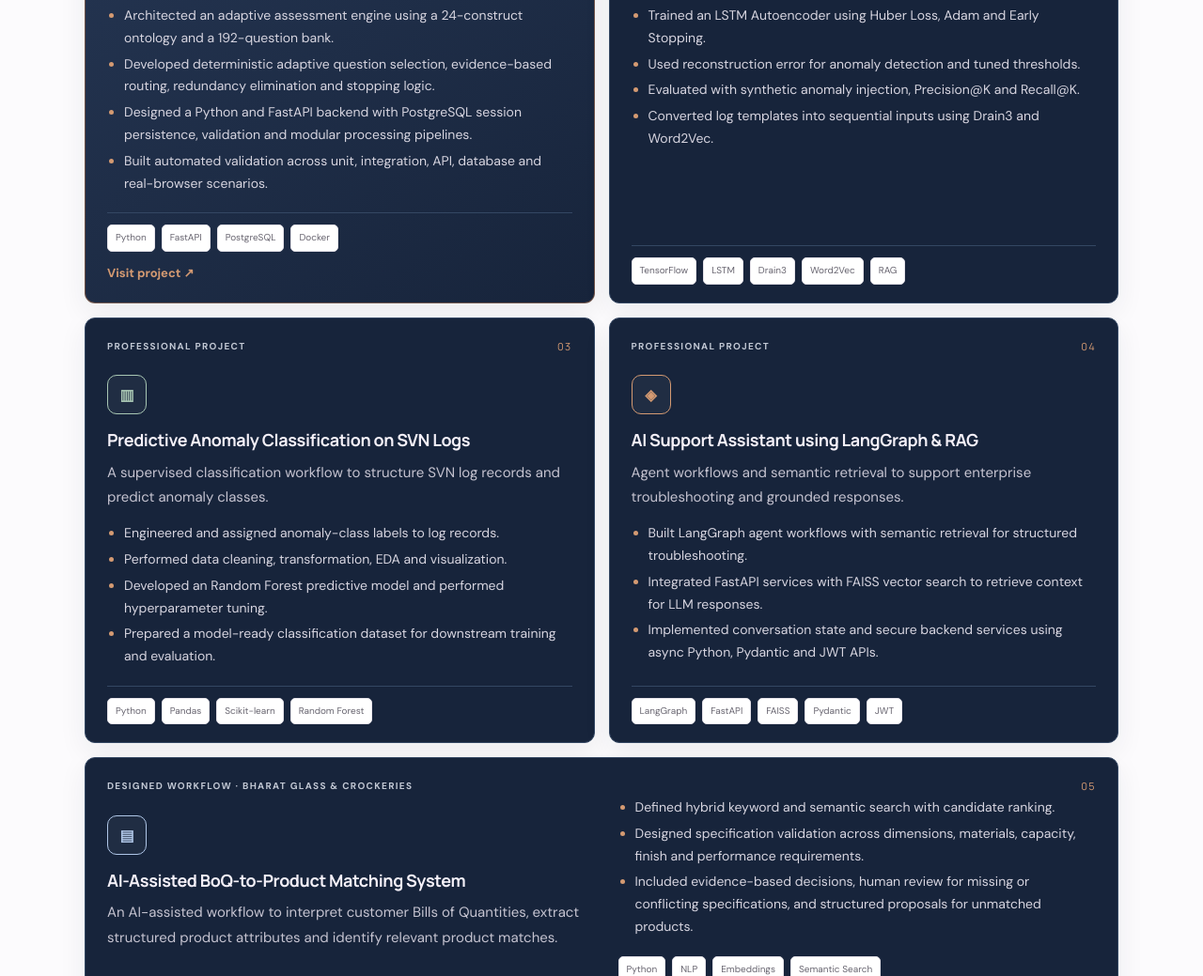
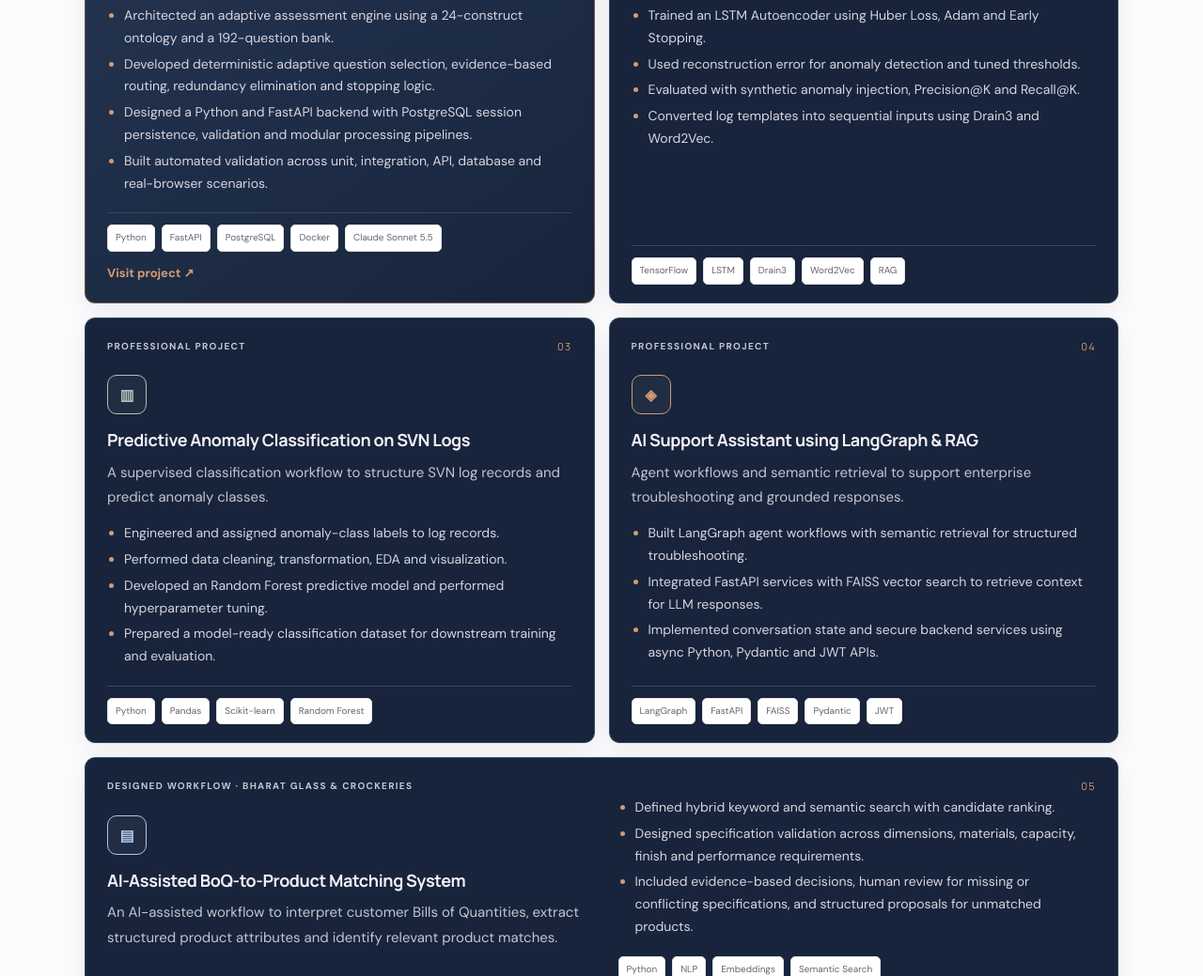
Before and after one commit to AdityaSharma-Identity/aditya-sharma-portfolio, a plain HTML site: page index.html in a window 1280 px wide. Shown: the part 1709-2748 px from the top of the page at 94% size. Drawn offline with Linux system fonts and the light colour scheme.

Commit message:
Add Claude Sonnet 5.5 to WAY project stack

```diff
--- a/index.html
+++ b/index.html
@@ -27,7 +27,7 @@ section.block{padding:95px 0 0}.section-head{margin-bottom:34px}.section-head .k
 <section class="hero wrap" id="home"><div><div class="kicker">● &nbsp; DATA SCIENCE <b>·</b> MACHINE LEARNING <b>·</b> AI</div><h1>Building intelligent<br><span class="gradient">solutions that matter.</span></h1><p class="lede">I’m Aditya Sharma, an AI/ML Developer and Data Scientist with 2+ years of hands-on experience building machine learning solutions for enterprise problems.</p><div class="actions"><a class="btn primary" href="#projects">Explore my work ↘</a><a class="btn quiet" href="mailto:adisharma.official07@gmail.com">Get in touch <span>↗</span></a></div><div class="meta"><span><b>2+</b> years hands-on experience</span><em></em><span><b>ML · GenAI</b> focus areas</span></div></div><div class="visual" aria-label="Abstract AI visual"><div class="orbit"></div><div class="orbit two"></div><div class="core"><span>AI<i>✳</i></span></div><div class="float f1">⌘ &nbsp; Machine Learning <b>01</b></div><div class="float f2">◎ &nbsp; Retrieval & RAG <b>02</b></div><div class="float f3">⌁ &nbsp; Applied AI <b>03</b></div></div></section>
 <section class="block wrap" id="about"><div class="section-head"><p class="kicker">01 / ABOUT</p><h2>Curious by nature.<br><span class="fade">Practical by design.</span></h2></div><div class="about"><strong>I work across the machine learning lifecycle — from understanding data and engineering features to developing, evaluating and integrating AI-powered applications.</strong><div><p>My experience includes supervised and unsupervised learning, anomaly detection, Python-based deployment, retrieval-augmented generation and semantic search. I enjoy turning complex requirements into structured, usable systems.</p><div class="tags"><span>Problem solving</span><span>Applied ML</span><span>GenAI systems</span><span>Backend integration</span></div></div></div></section>
 <section class="block wrap" id="projects"><div class="section-head rowhead"><div><p class="kicker">02 / SELECTED WORK</p><h2>Projects built around <span class="fade">real problems.</span></h2></div><span class="note">Professional & personal projects</span></div><div class="projects">
-<article class="card feature"><div class="topline"><span>PERSONAL PROJECT</span><span class="num">01</span></div><div class="iconbox violet">WAY ↗</div><h3>WAY — Adaptive Intelligence & Assessment Platform</h3><p class="intro">An adaptive assessment platform designed to capture and process signals through structured evidence and progressive assessment.</p><ul><li>Architected an adaptive assessment engine using a 24-construct ontology and a 192-question bank.</li><li>Developed deterministic adaptive question selection, evidence-based routing, redundancy elimination and stopping logic.</li><li>Designed a Python and FastAPI backend with PostgreSQL session persistence, validation and modular processing pipelines.</li><li>Built automated validation across unit, integration, API, database and real-browser scenarios.</li></ul><div class="cardfoot"><div class="stack"><span>Python</span><span>FastAPI</span><span>PostgreSQL</span><span>Docker</span></div><a class="project-link" href="https://way-pilot.onrender.com/" target="_blank" rel="noreferrer">Visit project ↗</a></div></article>
+<article class="card feature"><div class="topline"><span>PERSONAL PROJECT</span><span class="num">01</span></div><div class="iconbox violet">WAY ↗</div><h3>WAY — Adaptive Intelligence & Assessment Platform</h3><p class="intro">An adaptive assessment platform designed to capture and process signals through structured evidence and progressive assessment.</p><ul><li>Architected an adaptive assessment engine using a 24-construct ontology and a 192-question bank.</li><li>Developed deterministic adaptive question selection, evidence-based routing, redundancy elimination and stopping logic.</li><li>Designed a Python and FastAPI backend with PostgreSQL session persistence, validation and modular processing pipelines.</li><li>Built automated validation across unit, integration, API, database and real-browser scenarios.</li></ul><div class="cardfoot"><div class="stack"><span>Python</span><span>FastAPI</span><span>PostgreSQL</span><span>Docker</span><span>Claude Sonnet 5.5</span></div><a class="project-link" href="https://way-pilot.onrender.com/" target="_blank" rel="noreferrer">Visit project ↗</a></div></article>
 <article class="card"><div class="topline"><span>PROFESSIONAL PROJECT</span><span class="num">02</span></div><div class="iconbox blue">⌁</div><h3>Unsupervised Log Anomaly Detection System</h3><p class="intro">An end-to-end pipeline for detecting anomalous application-log sequences, with conversational root-cause analysis.</p><ul><li>Trained an LSTM Autoencoder using Huber Loss, Adam and Early Stopping.</li><li>Used reconstruction error for anomaly detection and tuned thresholds.</li><li>Evaluated with synthetic anomaly injection, Precision@K and Recall@K.</li><li>Converted log templates into sequential inputs using Drain3 and Word2Vec.</li></ul><div class="cardfoot"><div class="stack"><span>TensorFlow</span><span>LSTM</span><span>Drain3</span><span>Word2Vec</span><span>RAG</span></div></div></article>
 <article class="card"><div class="topline"><span>PROFESSIONAL PROJECT</span><span class="num">03</span></div><div class="iconbox green">▥</div><h3>Predictive Anomaly Classification on SVN Logs</h3><p class="intro">A supervised classification workflow to structure SVN log records and predict anomaly classes.</p><ul><li>Engineered and assigned anomaly-class labels to log records.</li><li>Performed data cleaning, transformation, EDA and visualization.</li><li>Developed an Random Forest predictive model and performed hyperparameter tuning.</li><li>Prepared a model-ready classification dataset for downstream training and evaluation.</li></ul><div class="cardfoot"><div class="stack"><span>Python</span><span>Pandas</span><span>Scikit-learn</span><span>Random Forest</span></div></div></article>
 <article class="card"><div class="topline"><span>PROFESSIONAL PROJECT</span><span class="num">04</span></div><div class="iconbox orange">◈</div><h3>AI Support Assistant using LangGraph & RAG</h3><p class="intro">Agent workflows and semantic retrieval to support enterprise troubleshooting and grounded responses.</p><ul><li>Built LangGraph agent workflows with semantic retrieval for structured troubleshooting.</li><li>Integrated FastAPI services with FAISS vector search to retrieve context for LLM responses.</li><li>Implemented conversation state and secure backend services using async Python, Pydantic and JWT APIs.</li></ul><div class="cardfoot"><div class="stack"><span>LangGraph</span><span>FastAPI</span><span>FAISS</span><span>Pydantic</span><span>JWT</span></div></div></article>
```
